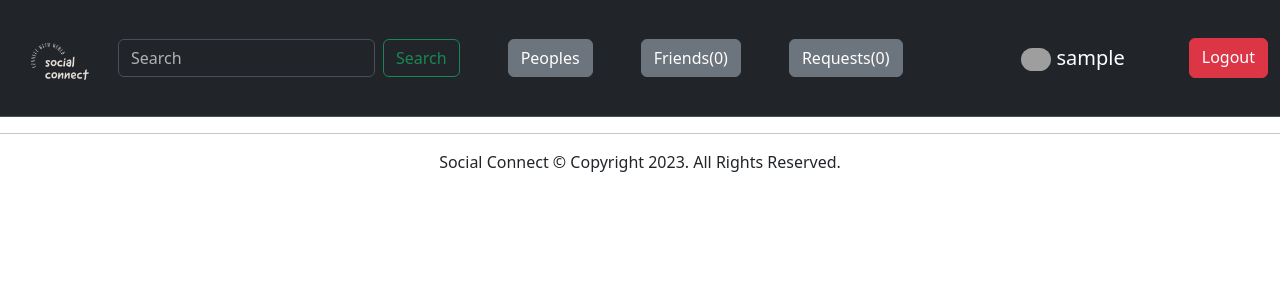
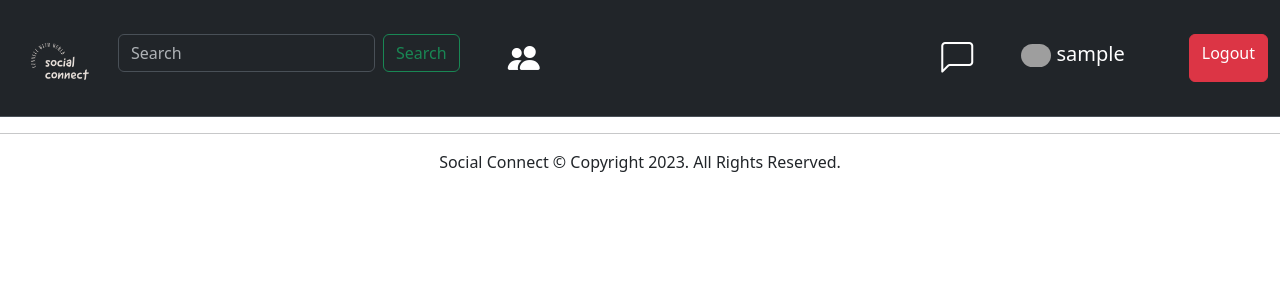
Before and after one commit to mepujan/SocialConnect, a Django app: page /profile/friends in a window 1280 px wide. Shown: the top 300 px of the page. Run offline with Django 4.2, Linux system fonts and the light colour scheme; the visitor is signed in with stand-in values (Sample User, id 1); data comes from the database, SQL or seed files in the repository; grey boxes are pictures that could not be loaded.

Commit message:
changes buttons to icon

```diff
--- a/chat/urls.py
+++ b/chat/urls.py
@@ -4,5 +4,5 @@ from .views import chatPage
 app_name = 'chat'
 
 urlpatterns = [
-    path('', chatPage, name='chat')
+    path('message/<int:id>', chatPage, name='message')
 ]
--- a/templates/base.html
+++ b/templates/base.html
@@ -7,6 +7,7 @@
         <meta name="viewport" content="width=device-width, initial-scale=1">
         <title>Social Connect</title>
         <link rel="icon" type="image/x-icon" href="{% static 'images/favicon.png'%}">
+        <link rel="stylesheet" href="https://cdn.jsdelivr.net/npm/bootstrap-icons@1.11.2/font/bootstrap-icons.min.css">
         <link href="https://cdn.jsdelivr.net/npm/bootstrap@5.3.2/dist/css/bootstrap.min.css" rel="stylesheet"
             integrity="sha384-T3c6CoIi6uLrA9TneNEoa7RxnatzjcDSCmG1MXxSR1GAsXEV/Dwwykc2MPK8M2HN" crossorigin="anonymous">
     </head>
--- a/templates/navbar.html
+++ b/templates/navbar.html
@@ -20,22 +20,25 @@
                         <button class="btn btn-outline-success" type="submit">Search</button>
                     </form>
                 </li>
-                <li>
+                <!-- <li>
                     <a href="{% url 'profiles:peoples' %}" class="btn btn-secondary ms-5" role="button"
                         aria-disabled="true">Peoples</a>
+                </li> -->
+                <li>
+
+                    <a href="{% url 'profiles:friends' %}" class="ms-5" aria-disabled="true"><i
+                            class="bi bi-people-fill" style="color: white;font-size: 2rem;"></i></a>
                 </li>
-                <li>
-                    <a href="{% url 'profiles:friends' %}" class="btn btn-secondary ms-5" role="button"
-                        aria-disabled="true">Friends({{friends_count}})</a>
-                </li>
-                <li>
+                <!-- <li>
                     <a href="{% url 'profiles:friend-request' %}" class="btn btn-secondary ms-5" role="button"
                         aria-disabled="true">Requests({{request_count}})</a>
-                </li>
+                </li> -->
                 {%endif%}
             </ul>
             <div class="d-flex">
                 {% if request.user.is_authenticated %}
+                <a href="{% url 'profiles:friends' %}" class="me-5" aria-disabled="true"><i class="bi bi-chat-left"
+                        style="color: white;font-size: 2rem;"></i></a>
                 <a class=" navbar-brand" href="{% url 'profiles:profile'%}">
                     <img src="{{profile_pic.url}}" alt="{{request.user.username}}" width="30" class="rounded-pill">
                     <span>{{request.user.username}}</span>
--- a/user/templates/friends.html
+++ b/user/templates/friends.html
@@ -12,6 +12,7 @@
         <a class="btn btn-secondary" href="{% url 'profiles:profile-detail' profile.id %}" role="button">View
             Profile</a>
 
+
         {% if request.user in receiver and request.user not in profile.friends.all %}
         <a class="btn btn-danger" href="{% url 'profiles:accept-friend' profile.id%}" role="button">Accept Request</a>
         {% endif %}
--- a/user/templates/people-list.html
+++ b/user/templates/people-list.html
@@ -25,6 +25,7 @@
 
         {% if request.user in profile.friends.all %}
         <a class="btn btn-danger" href="{% url 'profiles:remove-friend' profile.id%}" role="button">Remove Friend</a>
+        <a class="btn btn-primary" href="{% url 'chat:message' profile.id%}" role="button">Message</a>
         {% endif %}
 
     </div>
```
